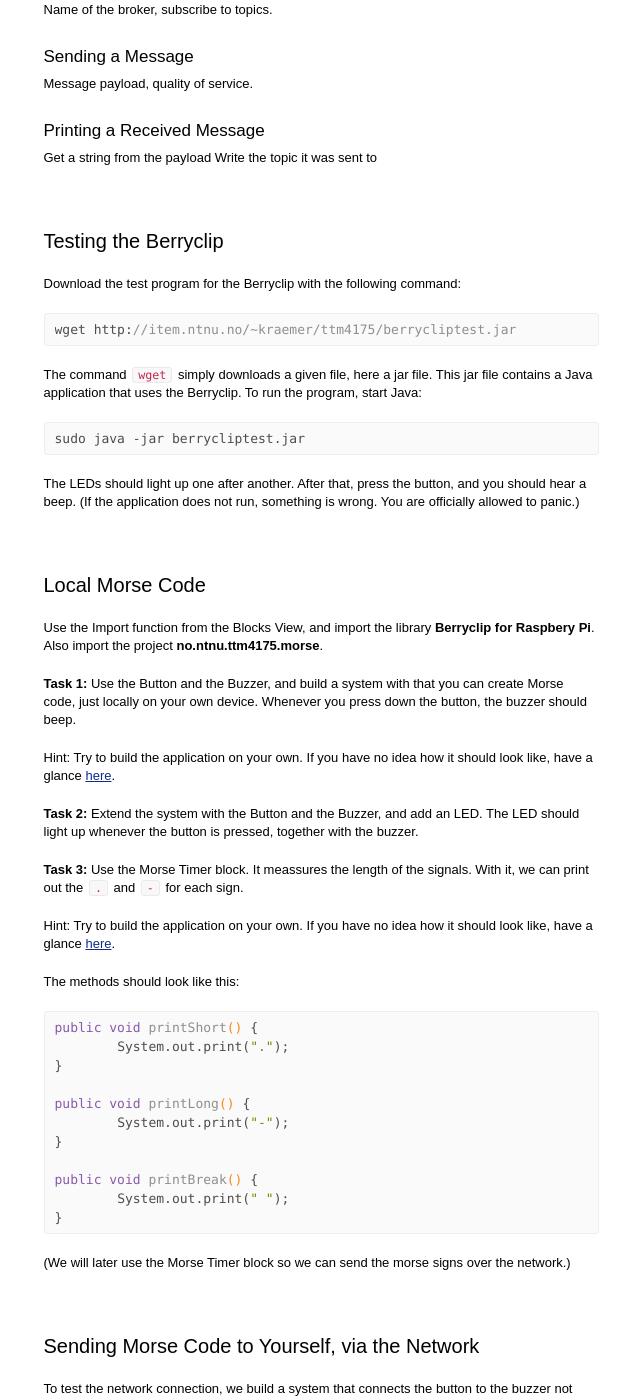
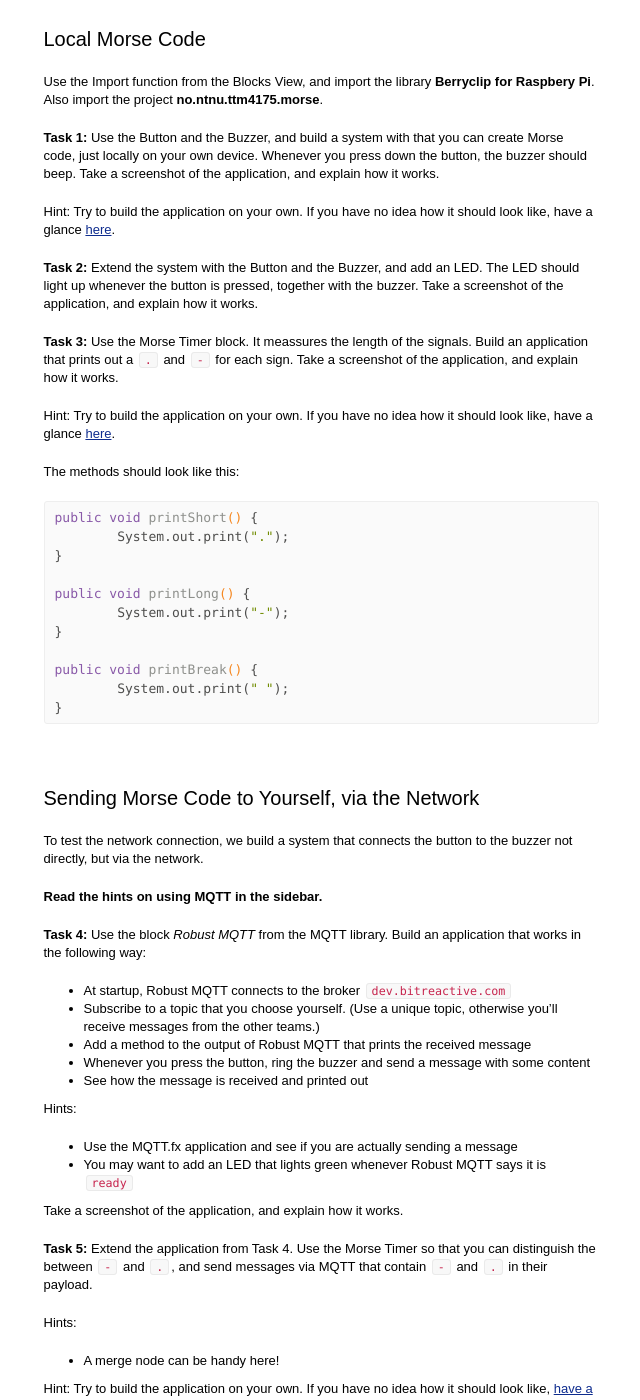
Before and after one commit to Weldmicheal/ttm4175, a Jekyll site: the page built from a3/lab.md, in a window 1280 px wide and 1400 px high, scrolled down 469 px. Shown: the whole window, without its empty margins (319-959 px from the left). Built offline with Jekyll 4.4.1, drawn with Linux system fonts in a browser that asks for light colours; nearby versions of some CDN libraries; some of the changed text lies outside the part shown.

Commit message:
Added mqtt.

```diff
--- a/a3/lab.md
+++ b/a3/lab.md
@@ -4,33 +4,6 @@ title:  Lab A3
 ---
 
 # Programming the Raspberry Pi
-
-
-## Debugging MQTT
-
-During the lab you will send and receive messages via MQTT. To find out, if messages are sent, you can install an application that lets you subscribe to MQTT topics. In this way you will know if your application sends messages as it should. One such application is [MQTTfx], which you can download from [here]. (Works for Mac or Windows.)
-
-[MQTTfx]: http://www.jensd.de/wordpress/?p=1423
-[here]: http://www.jensd.de/apps/mqttfx/
-
-To use the application, simply add the MQTT broker you are using, and subscribe to the topics you are working with.
-
-
-## Using the MQTT Block
-
-### Starting Robust MQTT
-
-Name of the broker, subscribe to topics.
-
-### Sending a Message
-
-Message payload, quality of service.
-
-### Printing a Received Message
-
-Get a string from the payload
-Write the topic it was sent to
-
 
 
 ## Testing the Berryclip
@@ -46,25 +19,28 @@ The command `wget` simply downloads a given file, here a jar file. This jar file
 The LEDs should light up one after another. After that, press the button, and you should hear a beep. (If the application does not run, something is wrong. You are officially allowed to panic.)
 
 
-
 ## Local Morse Code
 
 Use the Import function from the Blocks View, and import the library **Berryclip for Raspbery Pi**.
 Also import the project **no.ntnu.ttm4175.morse**.
 
+
 **Task 1:**
-Use the Button and the Buzzer, and build a system with that you can create Morse code, just locally on your own device. Whenever you press down the button, the buzzer should beep.
+Use the Button and the Buzzer, and build a system with that you can create Morse code, just locally on your own device. Whenever you press down the button, the buzzer should beep. Take a screenshot of the application, and explain how it works.
 
 Hint: Try to build the application on your own. If you have no idea how it should look like, have a glance [here][here2].
 
 [here2]: images/local-morse-code.png
 
+
 **Task 2:**
 Extend the system with the Button and the Buzzer, and add an LED. The LED should light up whenever the button is pressed, together with the buzzer.
+Take a screenshot of the application, and explain how it works.
 
 
 **Task 3:**
-Use the Morse Timer block. It meassures the length of the signals. With it, we can print out the `.` and `-` for each sign.
+Use the Morse Timer block. It meassures the length of the signals. Build an application that prints out a `.` and `-` for each sign.
+Take a screenshot of the application, and explain how it works.
 
 Hint: Try to build the application on your own. If you have no idea how it should look like, have a glance [here][here3].
 
@@ -85,7 +61,6 @@ The methods should look like this:
 		System.out.print(" ");
 	}
 
-(We will later use the Morse Timer block so we can send the morse signs over the network.)
 
 <!--**Task 3:**
 Explain the morse timer block.-->
@@ -93,11 +68,36 @@ Explain the morse timer block.-->
 
 ## Sending Morse Code to Yourself, via the Network
 
-
 To test the network connection, we build a system that connects the button to the buzzer not directly, but via the network.
 
+**Read the hints on using MQTT in the sidebar.**
 
-**Task:**
+**Task 4:**
+Use the block *Robust MQTT* from the MQTT library. Build an application that works in the following way:
+
+* At startup, Robust MQTT connects to the broker `dev.bitreactive.com`
+* Subscribe to a topic that you choose yourself. (Use a unique topic, otherwise you'll receive messages from the other teams.)
+* Add a method to the output of Robust MQTT that prints the received message
+* Whenever you press the button, ring the buzzer and send a message with some content
+* See how the message is received and printed out
+
+Hints:
+
+* Use the MQTT.fx application and see if you are actually sending a message
+* You may want to add an LED that lights green whenever Robust MQTT says it is `ready`
+
+Take a screenshot of the application, and explain how it works.
+
+
+**Task 5:**
+Extend the application from Task 4. Use the Morse Timer so that you can distinguish the between `-` and `.`, and send messages via MQTT that contain `-` and `.` in their payload.
+
+Hints:
+
+* A merge node can be handy here!
+
+
+
 
 
 Hint: Try to build the application on your own. If you have no idea how it should look like, [have a glance here].
```
Also changed, not shown: a3/mqtt.md (added, +65 -0 lines), a3/images/mqtt-example.png (added), 1 other file.
